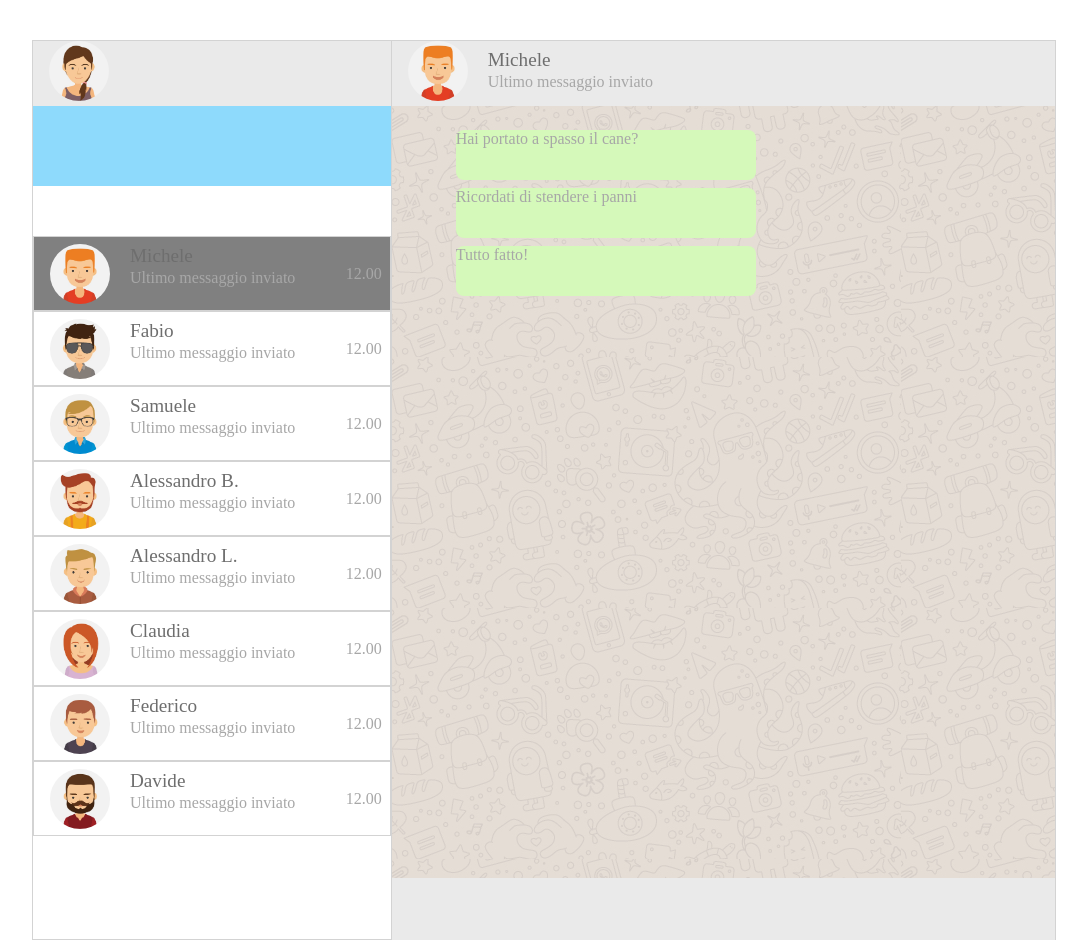
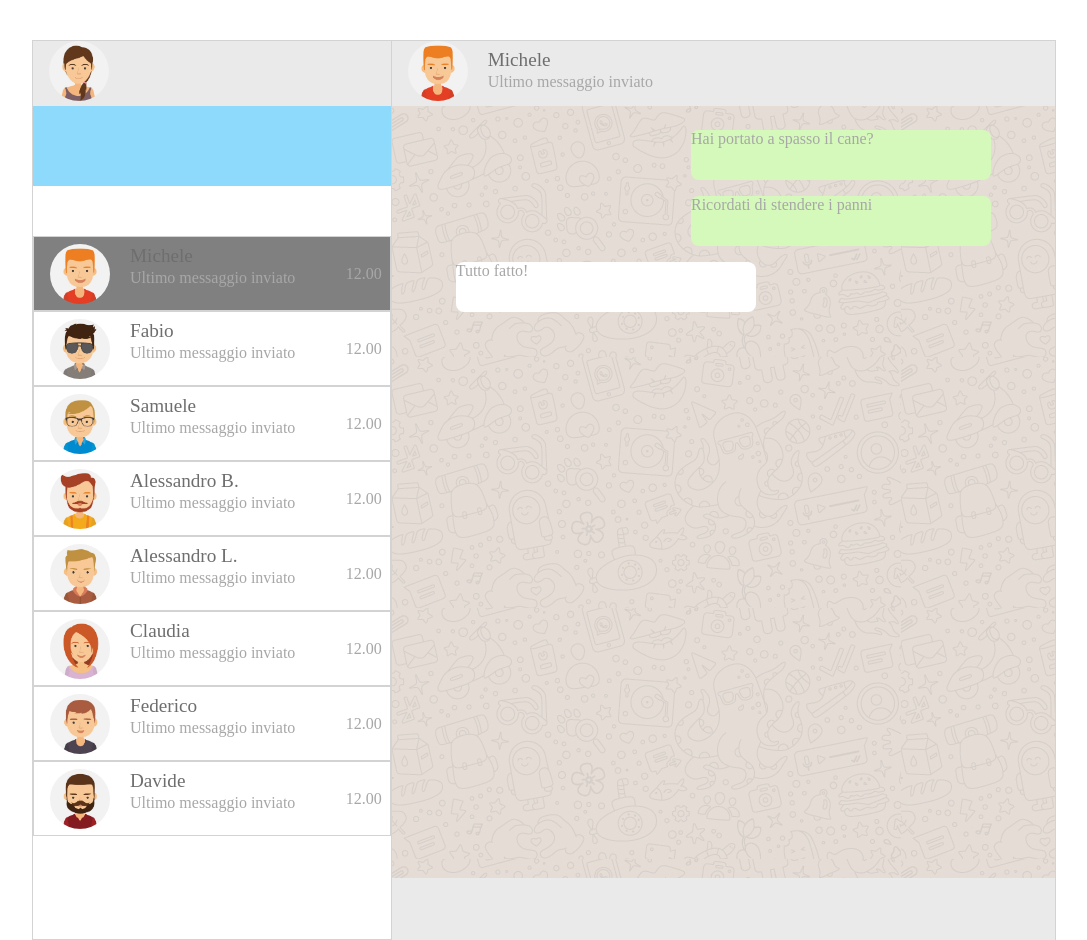
Before and after one commit to ViktorStevanovic/vue-boolzapp, a plain HTML site: page index.html in a window 1280 px wide. Shown: the whole page, without its empty margins (96-1183 px from the left). Drawn offline with nearby package versions, Linux system fonts and the light colour scheme.

Commit message:
implemented dynamic messages on the chat section

```diff
--- a/css/style.css
+++ b/css/style.css
@@ -83,18 +83,20 @@ img{
 .messages{
     display: flex;
     flex-direction: column;
+
+}
+.single-message{
     height: 50px;
-    background-color: #D5F9BA;
+    /* background-color: #D5F9BA; */
     width: 300px;
     border-radius: .5rem;
     margin: .5rem 0;
-
 }
-.sent-message{
+.sent{
     background-color: #D5F9BA;
     align-self: flex-end;
 }
-.received-message{
+.received{
     background-color: #FFFF;
     align-self: flex-start;
 }
--- a/index.html
+++ b/index.html
@@ -40,7 +40,9 @@
                 <!-- Chat section -->
                 <article class="contact-chat">
                     <div class="messages" v-for="(element,index) in contacts[activeChat].messages">
-                        {{element.message}}
+                        <div class="single-message" :class= "(element.status == 'sent') ? 'sent' : 'received' ">
+                            {{element.message}}
+                        </div>
                     </div>
 
                 </article>
```
